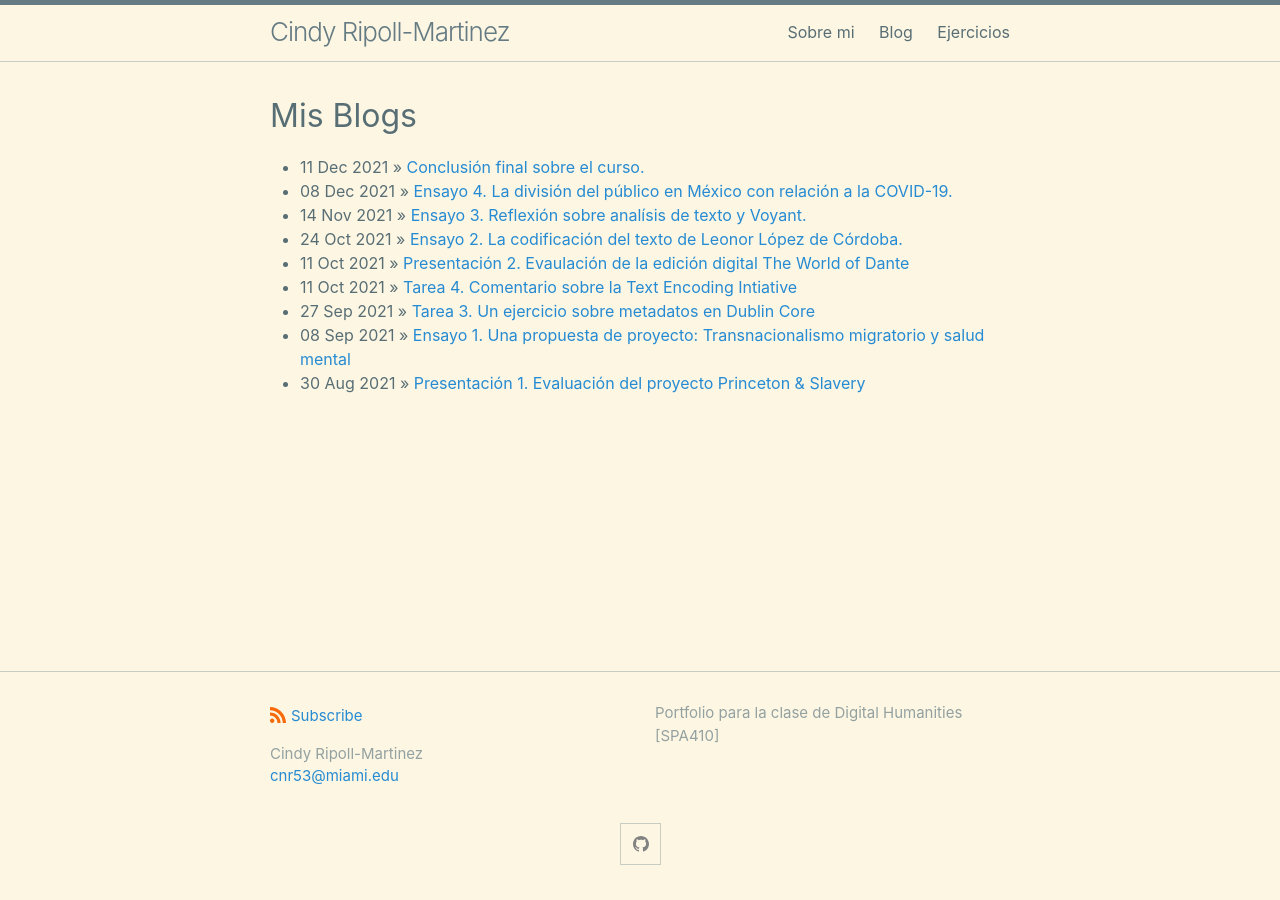
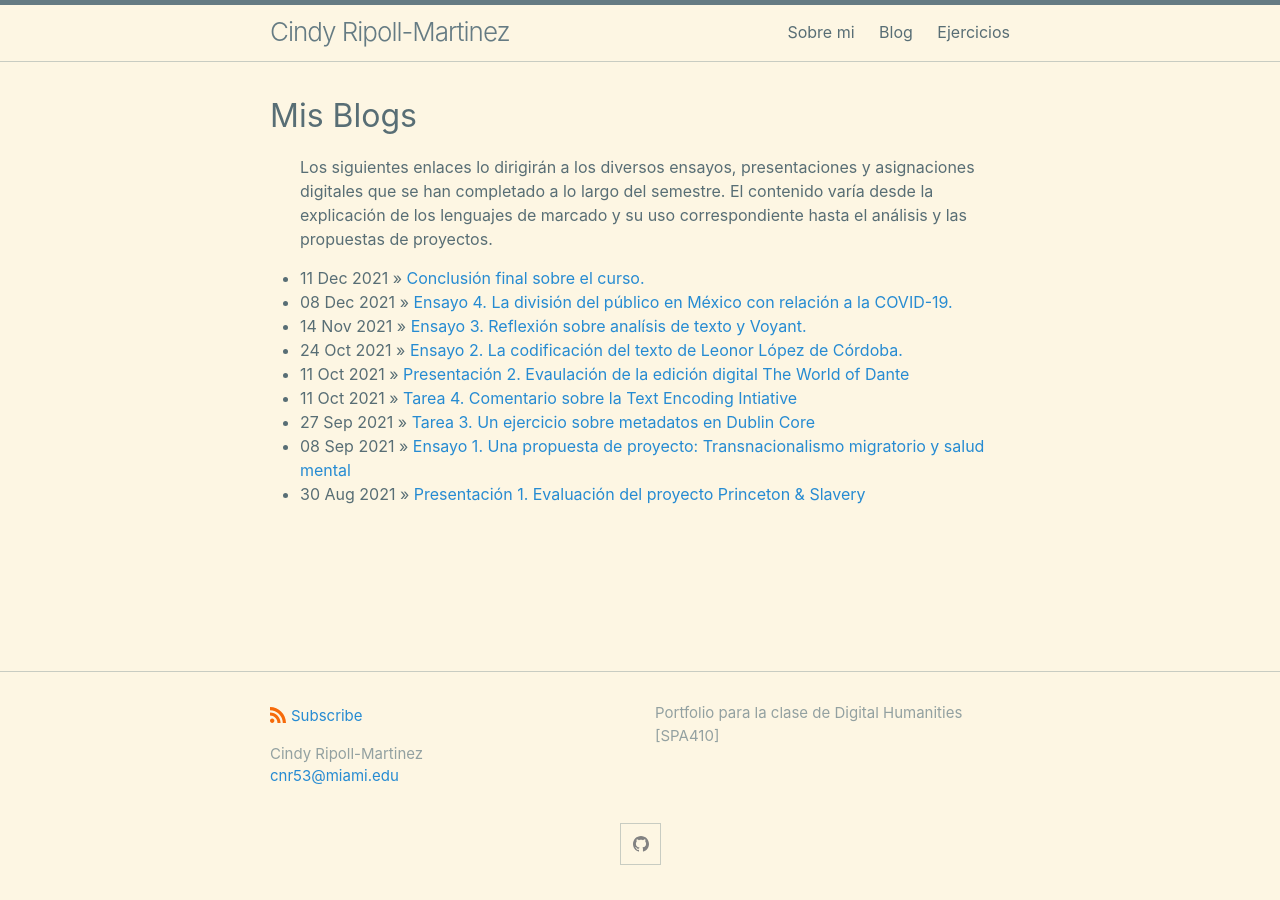
Before and after one commit to cindyripollm/cindyripollm.github.io, a Jekyll site: the page built from blog/index.html, in a window 1280 px wide. Built offline with Jekyll 4.4.1, drawn with Linux system fonts in a browser that asks for light colours.

Commit message:
Update index.html

```diff
--- a/blog/index.html
+++ b/blog/index.html
@@ -4,7 +4,7 @@ title: Mis Blogs
 ---
 	<h1>{{ page.title }}</h1>
 	<ul class="posts">
-
+	<p1> Los siguientes enlaces lo dirigirán a los diversos ensayos, presentaciones y asignaciones digitales que se han completado a lo largo del semestre. El contenido varía desde la explicación de los lenguajes de marcado y su uso correspondiente hasta el análisis y las propuestas de proyectos.</p>
 	  {% for post in site.posts %}
 	    <li><span>{{ post.date | date_to_string }}</span> » <a href="{{ post.url }}" title="{{ post.title }}">{{ post.title }}</a></li>
 	  {% endfor %}
```
